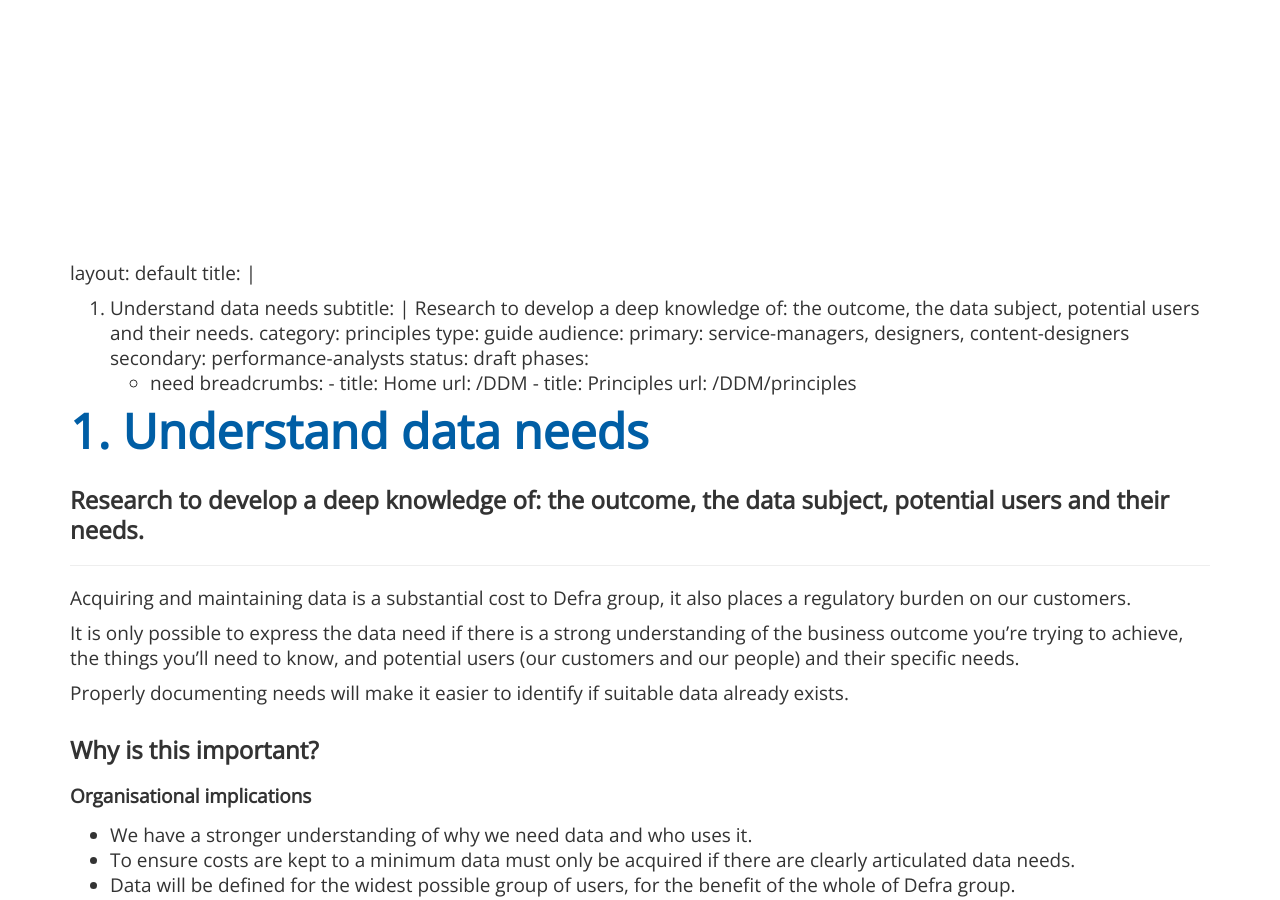
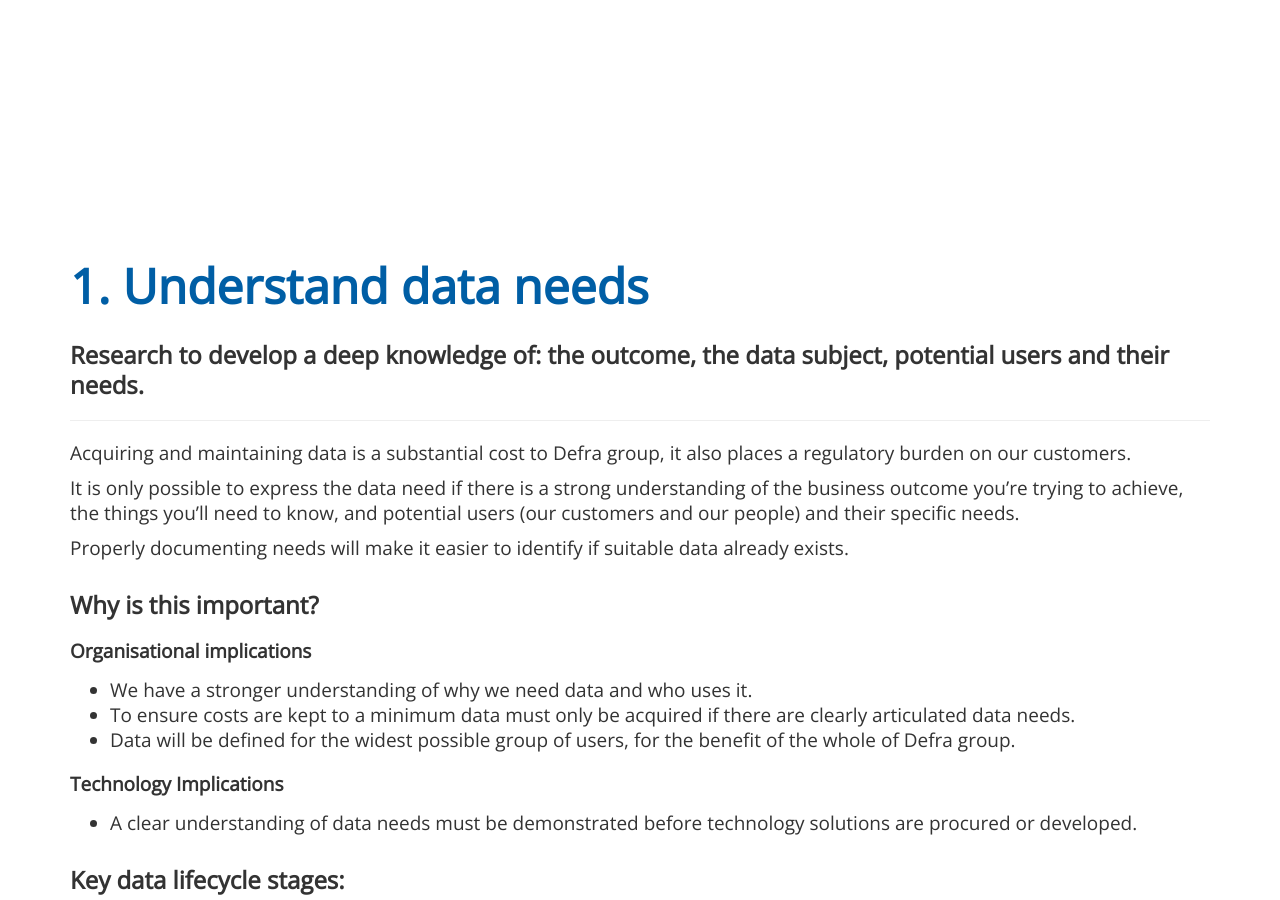
Before and after one commit to andjnewman/DDM, a Jekyll site: the page built from principles/principle1.md, in a window 1280 px wide and 900 px high, scrolled down 559 px. Built offline with Jekyll 4.4.1, drawn with Linux system fonts in a browser that asks for light colours.

Commit message:
Update principle1.md

```diff
--- a/principles/principle1.md
+++ b/principles/principle1.md
@@ -19,30 +19,6 @@ breadcrumbs:
     title: Principless
     url: /DDM/Principles
 ---
-
-
-layout: default
-title: |
-  1. Understand data needs
-subtitle: |
-  Research to develop a deep knowledge of: the outcome, the data subject, potential users and their needs.
-category: principles
-type: guide
-audience:
-  primary: service-managers, designers, content-designers
-  secondary: performance-analysts
-status: draft
-phases:
-  - need
- breadcrumbs:
-  -
-    title: Home
-    url: /DDM
-  -
-    title: Principles
-    url: /DDM/principles
-
-
 
 # {{ page.title }}
 
```
